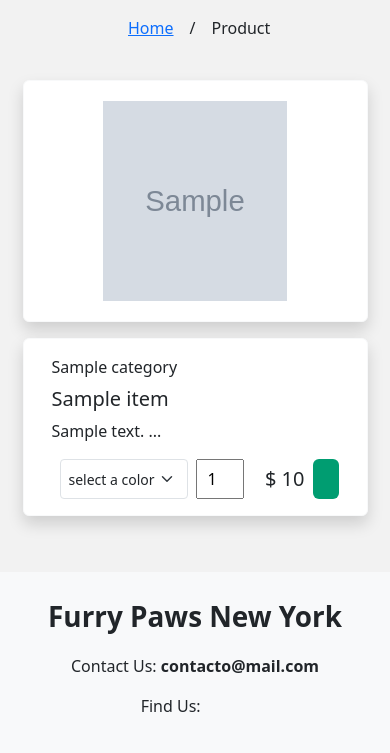
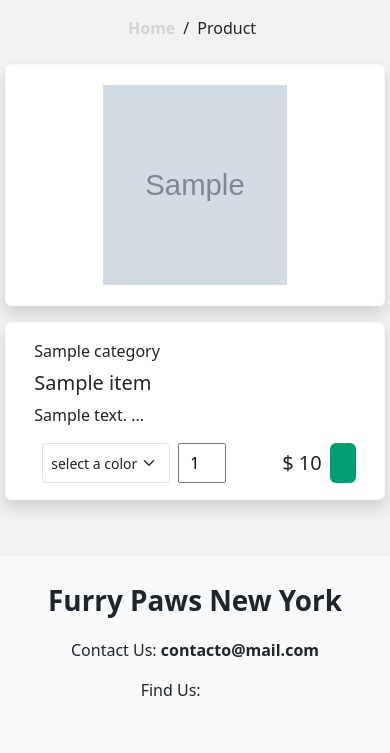
Before and after one commit to Romu9319/all_store, a Django app: page /productDetails/1 in a window 390 px wide. Shown: the part 56-809 px from the top of the page. Run offline with Django 5.2, Linux system fonts and the light colour scheme; tables that the repository leaves empty hold one stand-in row (values such as "Sample post"); grey boxes marked "Sample" are stand-in pictures; a database or web service that is not in the repository returns one stand-in record (values such as "Sample title"); data that the repository does not hold is empty; some libraries are stand-ins or nearby versions.

```diff
--- a/ecommerce/templates/detail.html
+++ b/ecommerce/templates/detail.html
@@ -1,25 +1,30 @@
 {% extends "layout.html" %}
 {% block content %}
+
 <div class="mx-5 m-3">
     <ul class= "d-flex mx-5">
-            <a href="/">Home</a>
-            <p class="mx-3"> / </p>
-            <p>Product</p>
+        <a class="link-secondary link-offset-2 link-underline-opacity-0 link-opacity-25" href="/">
+            <strong>
+                <h7>Home</h7>
+            </strong>
+        </a>
+        <p  class="mx-2 my-0"> / </p>
+        <p class="my-0">Product</p>
     </ul>
 </div>
 <div class="row d-flex justify-content-center">
-        <div class="card col-10 col-md-6 col-lg-3  my-2 mx-sm-2 mx-md-2 mx-lg-2 my-lg-5 border-light shadow">
+    <div class="card col-11 col-md-6 col-lg-3  my-2 mx-sm-2 mx-md-2 mx-lg-2 my-lg-5 border-light shadow">
         <div class="m-3 d-flex justify-content-center">
             <img class="p-1 img-fluid"src={{product.image}} style= "width: 12rem; height: 13rem;">
         </div>
     </div>
-        <div class="card col-10 col-md-6 col-lg-4  my-2 mx-sm-2 mx-md-2 mx-lg-2 my-lg-5 border-light shadow">
+    <div class="card col-11 col-md-6 col-lg-4  my-2 mx-sm-2 mx-md-2 mx-lg-2 my-lg-5 border-light shadow">
         <div class="m-3">
             <div>
                 <p class="mb-2">{{product.category}}</p>
                 <h5>{{product.title}}</h5>
             </div>
-                <p class="prod-excerpt" style="">{{product.description|slice:":200"}} ...</p>
+            <p class="prod-excerpt">{{product.description|slice:":200"}} ...</p>
             <form class="d-flex justify-content-between" action="{% url 'ecommerce:addToCart' product.id %}" method="post">
                 {% csrf_token %}
                     <div class="d-flex justify-content-center">
--- a/ecommerce/templates/includes/catalogue/catalogue.html
+++ b/ecommerce/templates/includes/catalogue/catalogue.html
@@ -1,6 +1,6 @@
 <div class="row d-flex justify-content-center">
     {% for product in data %}
-        <div class="card col-10 col-sm-8 col-md-4 col-lg-2 border-light shadow scale-up m-3 px-0">
+        <div class="card col-11 col-sm-8 col-md-4 col-lg-2 border-light shadow scale-up m-3 px-0">
           <a class="d-flex justify-content-center" href="{% url 'ecommerce:productDetails' product.id %}" >
             {% if product.image %}
             <img class="img-fluid"  src={{product.image}} style= "width: 12rem; height: 13rem;">
--- a/ecommerce/templates/order.html
+++ b/ecommerce/templates/order.html
@@ -1,6 +1,5 @@
 {% extends "layout.html" %}
 {% block content %}
-
 
 <div class="ms-5 mt-5">
     <div class="ms-5 d-flex justify-content-start">
```
Also changed, not shown: ecommerce/templates/shoppingCart.html (+30 -32 lines). Lines whose indentation alone changed are shown as unchanged.
